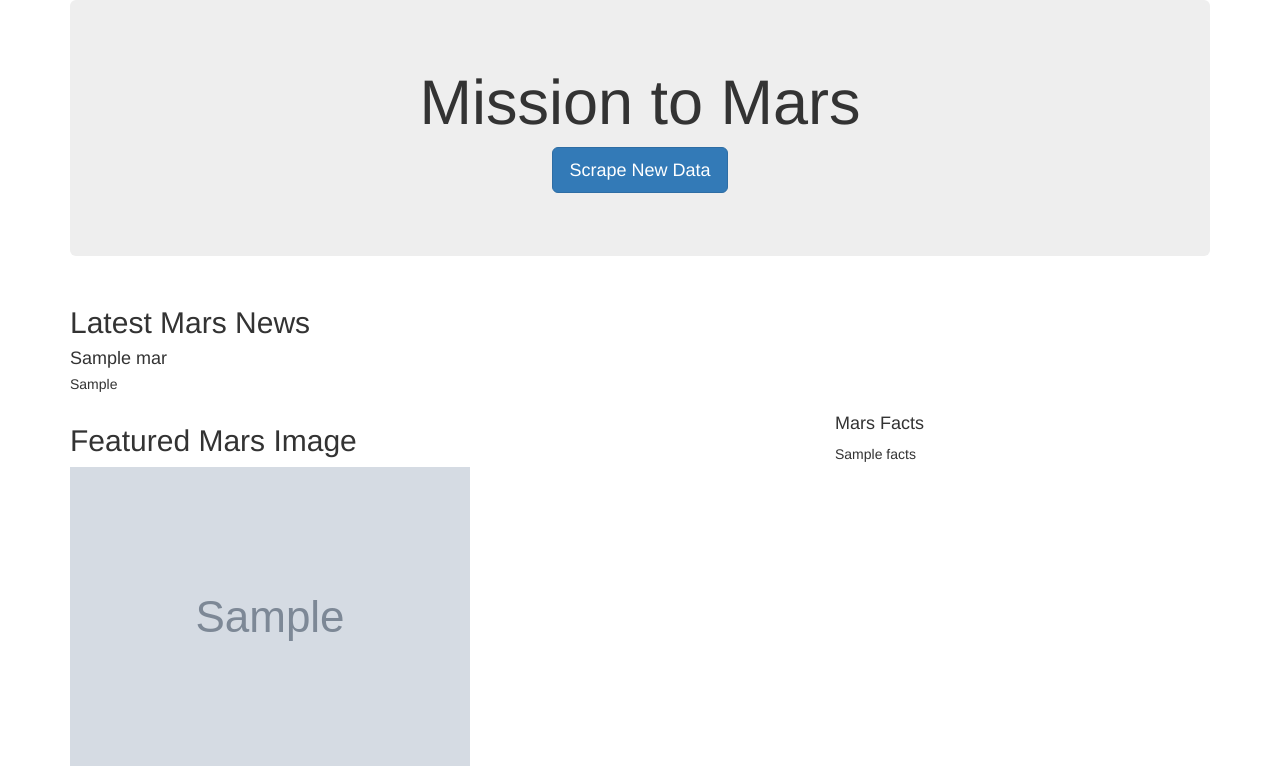
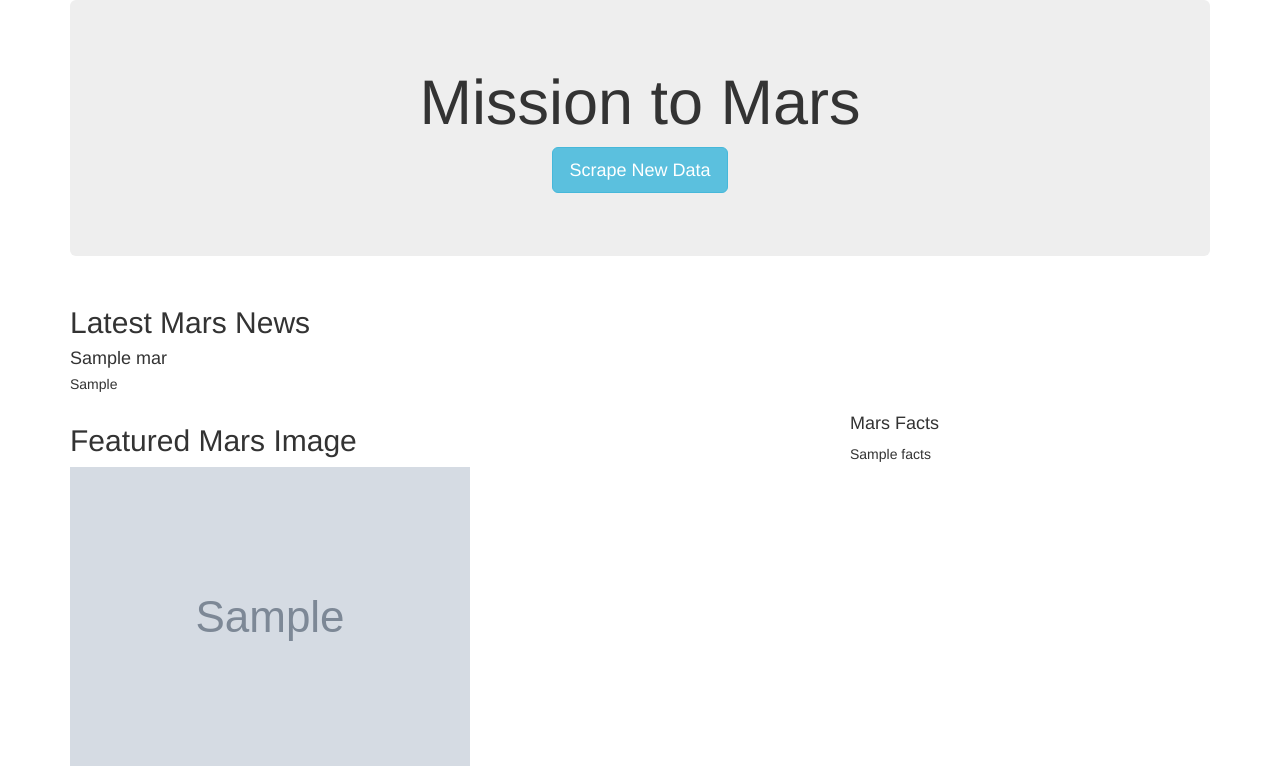
Before and after one commit to alfonsorf/Mission-to-Mars, a Flask app: page / in a window 1280 px wide. Shown: the top 766 px of the page. Run offline with Flask 2, Linux system fonts and the light colour scheme; grey boxes marked "Sample" are stand-in pictures; a database or web service that is not in the repository returns one stand-in record (values such as "Sample title"); some libraries are stand-ins or nearby versions.

Commit message:
Adding updated deliverable files.

```diff
--- a/scraping.py
+++ b/scraping.py
@@ -8,7 +8,7 @@ from webdriver_manager.chrome import ChromeDriverManager
 def scrape_all():
     # Initiate headless driver for deployment
     executable_path = {'executable_path': ChromeDriverManager().install()}
-    browser = Browser('chrome', **executable_path, headless=False)
+    browser = Browser('chrome', **executable_path, headless=True)
 
     news_title, news_paragraph = mars_news(browser)
 
@@ -105,7 +105,6 @@ def mars_facts():
 def mars_hemispheres(browser):
     # Use browser to visit the URL
     url = 'https://marshemispheres.com/'
-    browser.visit(url)
 
     # Create a list to hold the images and titles.
     hemisphere_image_urls = []
@@ -113,7 +112,7 @@ def mars_hemispheres(browser):
     # Write code to retrieve the image urls and titles for each hemisphere.
     try:
         for img in range (0,4):
-            html = browser.html
+            browser.visit(url)
             hemisphere_img = browser.find_by_tag('h3')[img]
             hemisphere_img.click()
             html = browser.html
--- a/templates/index.html
+++ b/templates/index.html
@@ -16,7 +16,7 @@
       <div class="jumbotron text-center">
         <h1>Mission to Mars</h1>
         <!-- Add a button to activate scraping script -->
-        <p><a class="btn btn-primary btn-lg" href="/scrape" role="button">Scrape New Data</a></p>
+        <p><a class="btn btn-info btn-lg" href="/scrape" role="button">Scrape New Data</a></p>
       </div>
 
       <!-- Add section for Mars News -->
@@ -47,10 +47,12 @@
 
         <div class="col-md-4">
           <!-- Mars Facts -->
-          <div class="row" id="mars-facts">
-            <h4>Mars Facts</h4>
-            {{ mars.facts | safe }}
-          </div>
+          <table class="table table-striped" id="mars-facts">
+            <tr class="warning">
+              <h4>Mars Facts</h4>
+              {{ mars.facts | safe }}
+            </tr>
+          </table>
         </div>
       </div>
 
@@ -64,10 +66,7 @@
         <div class="col-md-6">
           <div class="thumbnail">
             <img
-            src="{{hemisphere.img_url | default('static/images/error.png', true)}}"
-            class= "img-thumbnail"
-            alt="Responsive image"
-            />
+            src="{{hemisphere.img_url | default('static/images/error.png', true)}}" alt="..."/>
             <div class="caption">
               <h3>{{hemisphere.title}}</h3>
             </div>
```
